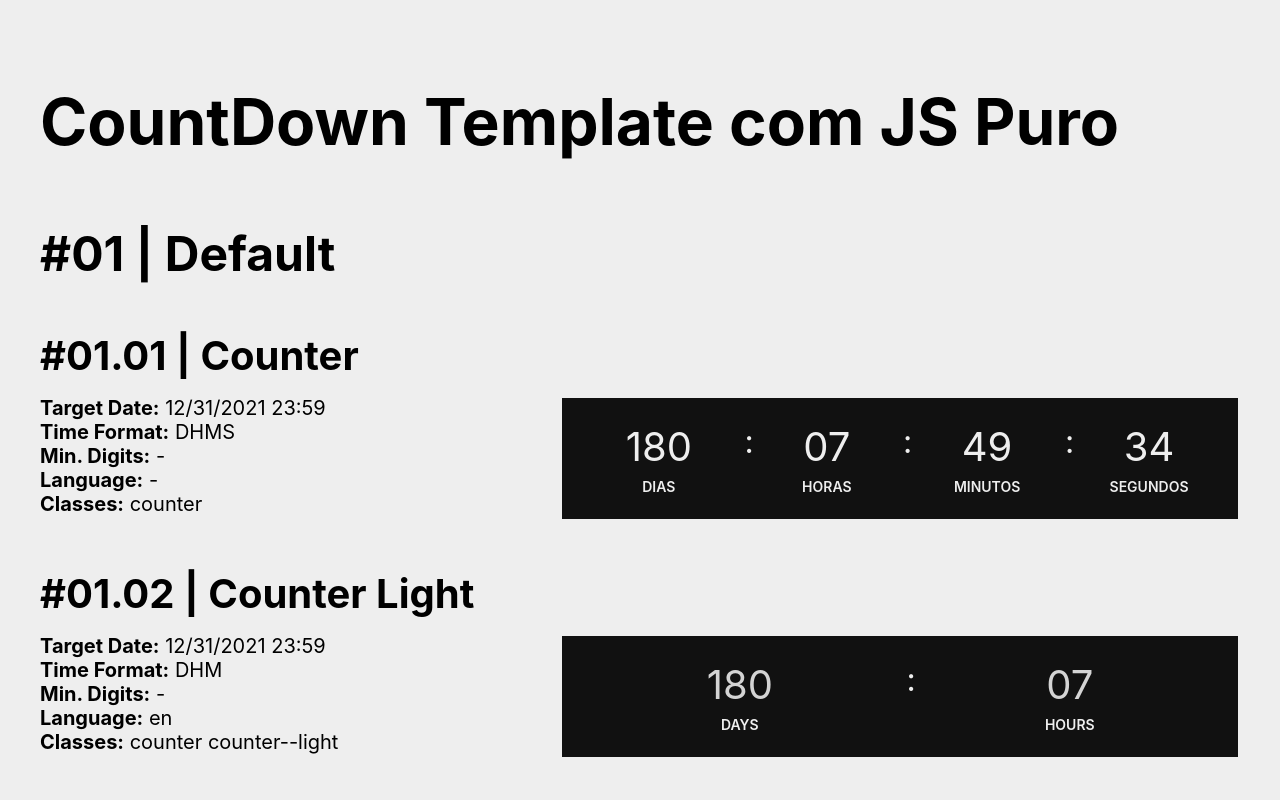
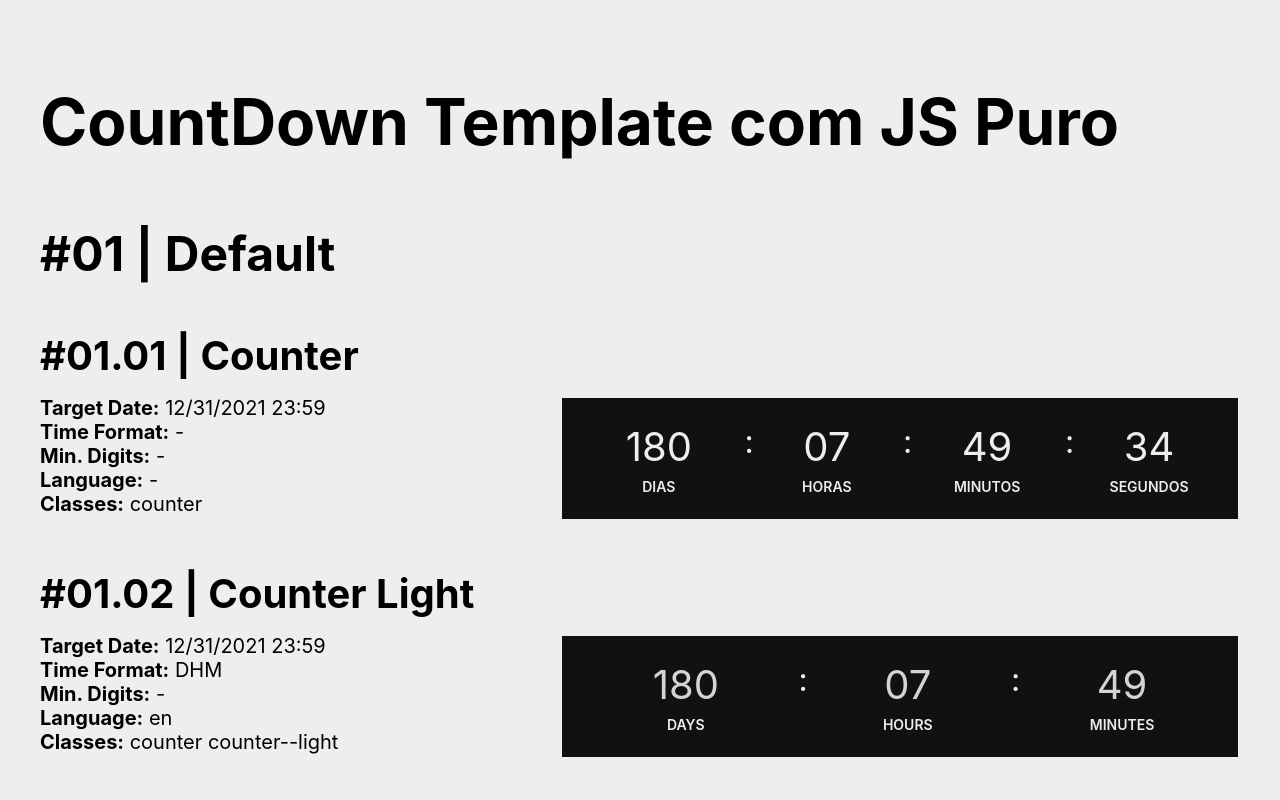
Before and after one commit to Marcelo-Diament/dynamic-countdown, a website with bundled scripts: page index.html in a window 1280 px wide. Shown: the top 800 px of the page. Built offline with nearby package versions, Linux system fonts and the light colour scheme.

Commit message:
feature: demo index updated

```diff
--- a/index.html
+++ b/index.html
@@ -20,12 +20,12 @@
       <h4 class="mt6 mb4">#01.01 | Counter</h4>
       <ul type="none" class="pl0 m0">
         <li><b>Target Date:</b> 12/31/2021 23:59</li>
-        <li><b>Time Format:</b> DHMS</li>
+        <li><b>Time Format:</b> -</li>
         <li><b>Min. Digits:</b> -</li>
         <li><b>Language:</b> -</li>
         <li><b>Classes:</b> counter</li>
       </ul>
-      <p class="counter" data-target-date="12/31/2021 23:59" data-time-format="DHMS" data-min-digits="" data-lang="">
+      <p class="counter" data-target-date="12/31/2021 23:59">
         <span data-unit="days" class="counter__unit"></span>
         <span data-unit="hours" class="counter__unit"></span>
         <span data-unit="minutes" class="counter__unit"></span>
@@ -44,6 +44,7 @@
       <p class="counter counter--light" data-target-date="12/31/2021 23:59" data-time-format="DHM" data-min-digits="" data-lang="en">
         <span data-unit="days" class="counter__unit"></span>
         <span data-unit="hours" class="counter__unit"></span>
+        <span data-unit="minutes" class="counter__unit"></span>
       </p>
     </section>
     <section>
```
